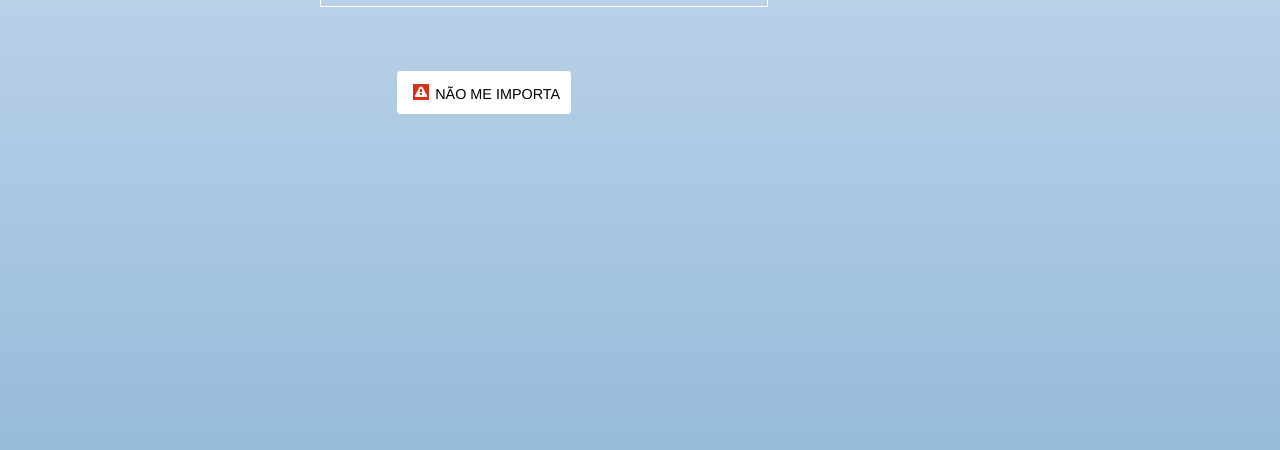
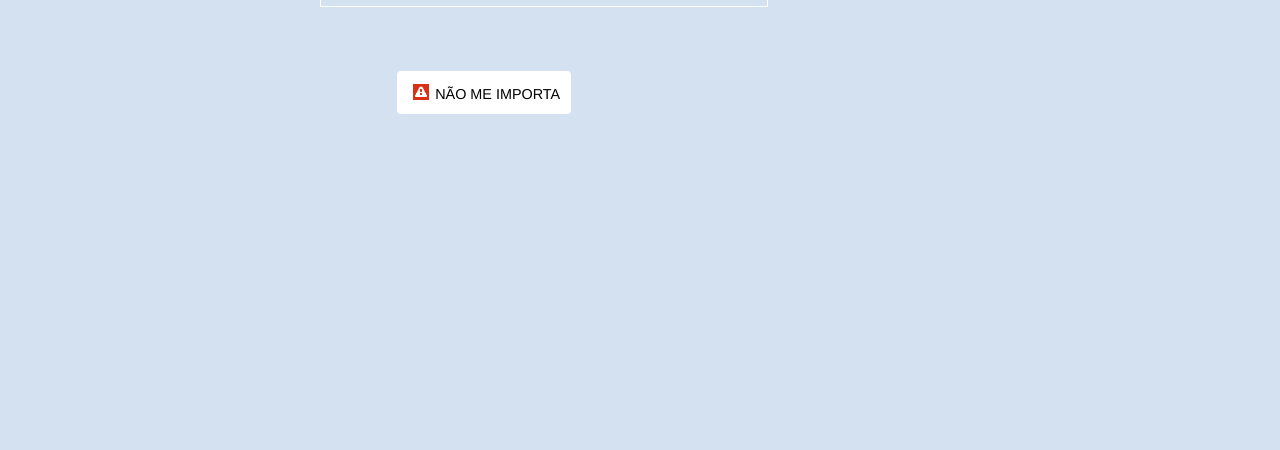
Before and after one commit to caixamagica/caixamagica.github.io, a PHP site: page /resultados.html in a window 1280 px wide. Shown: the part 350-800 px from the top of the page. Run offline with PHP 8.4, Linux system fonts and the light colour scheme; some libraries are stand-ins or nearby versions.

Commit message:
Actualización de estilos
Actualización de estilos a responsive.

```diff
--- a/css/app.css
+++ b/css/app.css
@@ -1,8 +1,5 @@
 body.opciones{
-	background: -webkit-linear-gradient(#D4E1F1, #97BBDB); /* For Safari 5.1 to 6.0 */
-	background: -o-linear-gradient(#D4E1F1, #97BBDB); /* For Opera 11.1 to 12.0 */
-	background: -moz-linear-gradient(#D4E1F1, #97BBDB); /* For Firefox 3.6 to 15 */
-	background: linear-gradient(#D4E1F1, #97BBDB); /* Standard syntax */ }
+	background-color: #D4E1F1; }
 
 #icons {
 		margin: 0;
@@ -76,7 +73,8 @@ body.opciones{
 
 	@media (max-width: 480px) {
 	    .section.opcionesq {
-		padding: 5% 0 5% 0; } }
+		padding: 5% 0 5% 20%;
+		margin: 0 0 0 15%; } }
 
 .section.opcionesp {
 	padding: 5% 10% 0 30%;
@@ -140,7 +138,7 @@ p.subtitle {
 
 	@media (max-width: 590px) {
 	    .section.tool2 {
-	        padding: 10% 0 0 14%; } }
+	        padding: 10% 0 0 8%; } }
 
 .section.tool3{
 	padding: 10% 0 0 25%; }
@@ -251,3 +249,6 @@ p.subtitle {
     .button.result:hover, .button.result:focus {
       background: #22bb5b;
       color: #fff; }
+
+.logo{
+	text-align: center; }
```
